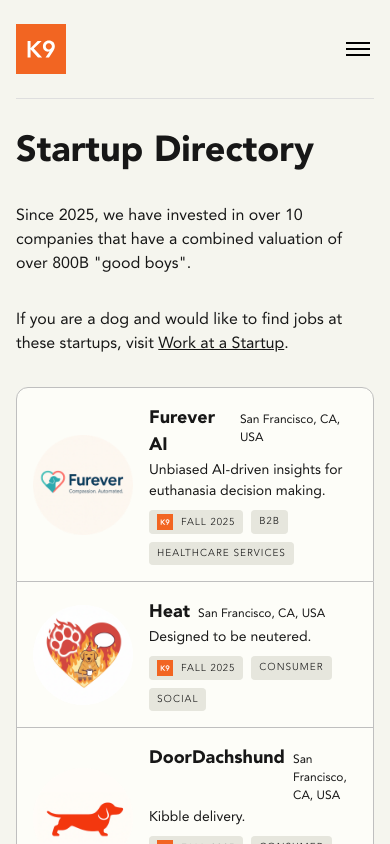
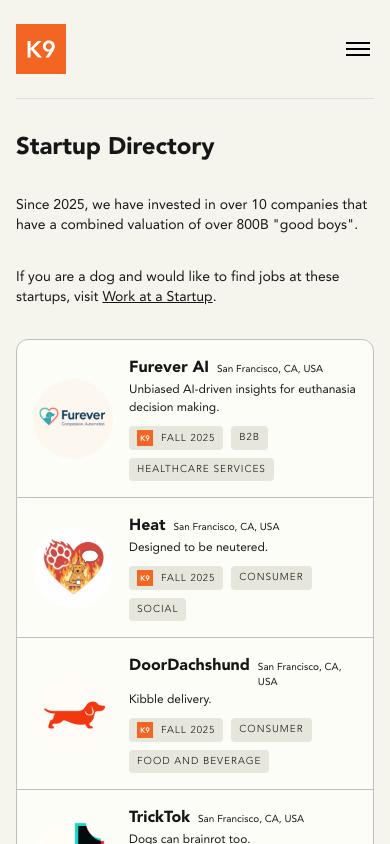
Before and after one commit to jarydo/k9, a Next.js app: page /companies in a window 390 px wide. Shown: the top 844 px of the page. Built offline with nearby package versions, Linux system fonts and the light colour scheme.

Commit message:
fix mobile sizing for companies

```diff
--- a/src/app/companies/page.tsx
+++ b/src/app/companies/page.tsx
@@ -111,12 +111,12 @@
     <div className="max-w-[1000px] mx-auto px-4 my-6">
       <Header />
       <div className="flex flex-col gap-8 py-8">
-        <h1 className="text-4xl font-bold">Startup Directory</h1>
-        <p>
+        <h1 className="text-2xl md:text-4xl font-bold">Startup Directory</h1>
+        <p className="text-sm md:text-base">
           Since 2025, we have invested in over 10 companies that have a combined
           valuation of over 800B "good boys".
         </p>
-        <p>
+        <p className="text-sm md:text-base">
           If you are a dog and would like to find jobs at these startups, visit{" "}
           <a
             href="https://careers.petsmart.com/"
--- a/src/components/Company.tsx
+++ b/src/components/Company.tsx
@@ -52,13 +52,13 @@
       className={`flex gap-4 p-4 bg-[#FDFDF8] hover:bg-[#FFF] hover:cursor-pointer items-center border-l border-r border-b border-[#BFBFBF] first:border-t ${getRoundedCorners()}`}
       onClick={handleClick}
     >
-      <Image src={image} alt={name} width={100} height={100} />
+      <Image src={image} alt={name} width={80} height={80} />
       <div className="flex flex-col gap-[1px]">
         <div className="flex gap-2 items-baseline">
-          <p className="font-bold text-[18px]">{name}</p>
-          <p className="text-[12px]">{location}</p>
+          <p className="font-bold text-[16px] md:text-[18px]">{name}</p>
+          <p className="text-[10px] md:text-[12px]">{location}</p>
         </div>
-        <p className="text-[14px] mb-2">{description}</p>
+        <p className="text-[12px] md:text-[14px] mb-2">{description}</p>
         <div className="flex gap-2 flex-wrap">
           <Pill>
             <span className="capitalize flex gap-2 items-center">
--- a/src/components/TestimonialsSection.tsx
+++ b/src/components/TestimonialsSection.tsx
@@ -46,7 +46,7 @@
           {testimonials.map((testimonial, index) => (
             <div
               key={index}
-              className="flex flex-col md:flex-row items-start gap-6 p-6 bg-white rounded-lg"
+              className="flex flex-row items-start gap-6 p-6 bg-white rounded-lg"
             >
               {/* Testimonial image */}
               <div className="w-20 h-20 flex-shrink-0">
```
